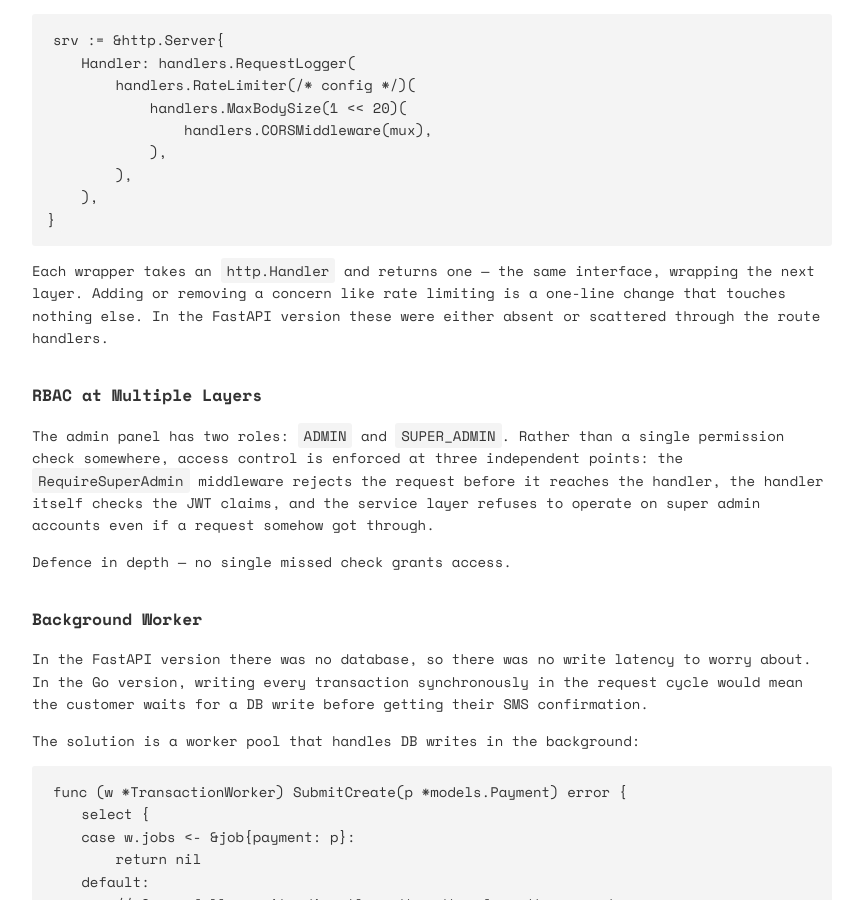
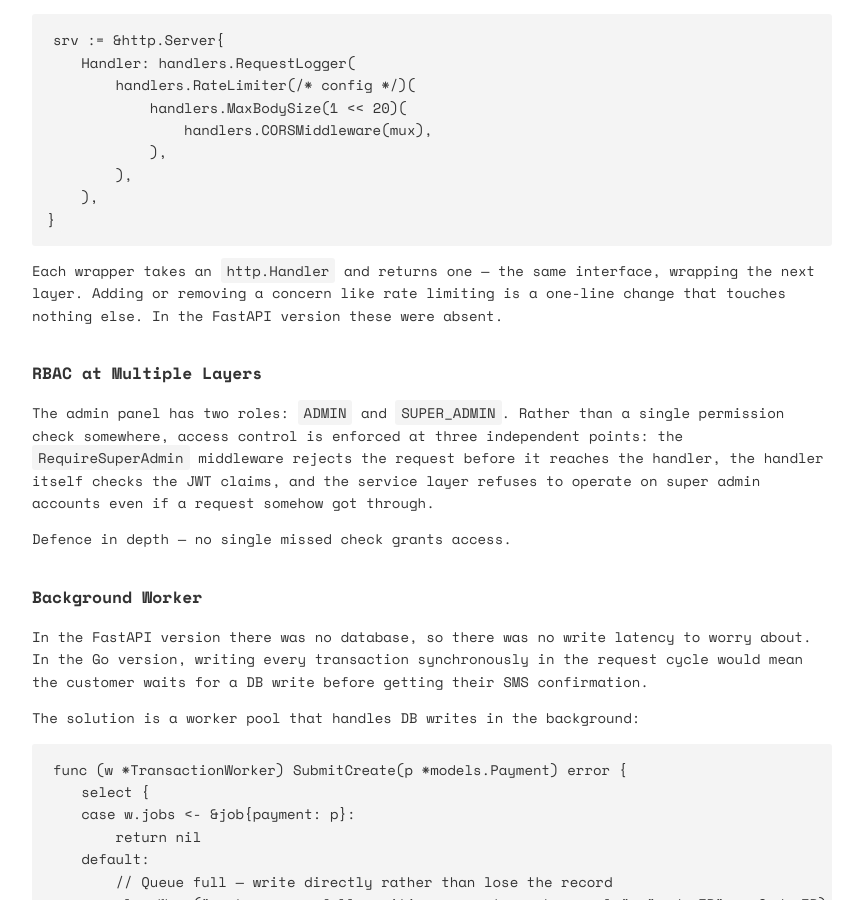
Before and after one commit to etornamklu/etornamklu.github.io, a Jekyll site: the page built from _posts/2026-03-25-building-numa-go.md, in a window 1280 px wide and 900 px high, scrolled down 5358 px. Shown: the whole window, without its empty margins (208-1062 px from the left). Built offline with Jekyll 4.4.1, drawn with Linux system fonts in a browser that asks for light colours.

Commit message:
Clarify description of HTTP handler wrappers in the numa-go post

````diff
--- a/_posts/2026-03-25-building-numa-go.md
+++ b/_posts/2026-03-25-building-numa-go.md
@@ -205,7 +205,7 @@ srv := &http.Server{
 }
 ```
 
-Each wrapper takes an `http.Handler` and returns one — the same interface, wrapping the next layer. Adding or removing a concern like rate limiting is a one-line change that touches nothing else. In the FastAPI version these were either absent or scattered through the route handlers.
+Each wrapper takes an `http.Handler` and returns one — the same interface, wrapping the next layer. Adding or removing a concern like rate limiting is a one-line change that touches nothing else. In the FastAPI version these were absent.
 
 ### RBAC at Multiple Layers
 
````
